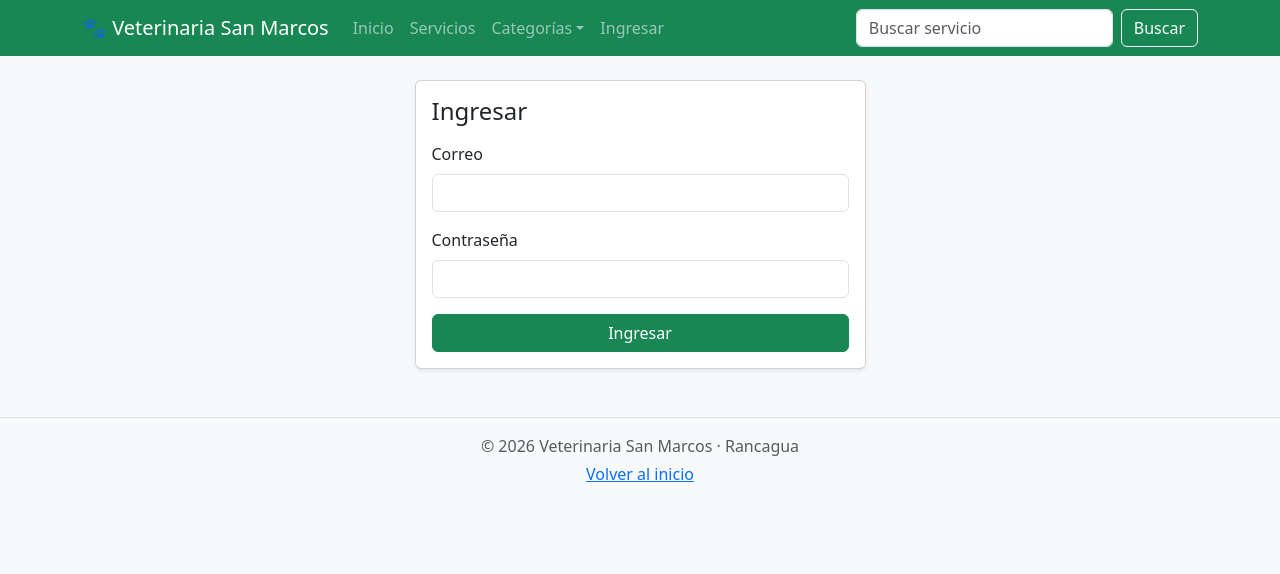
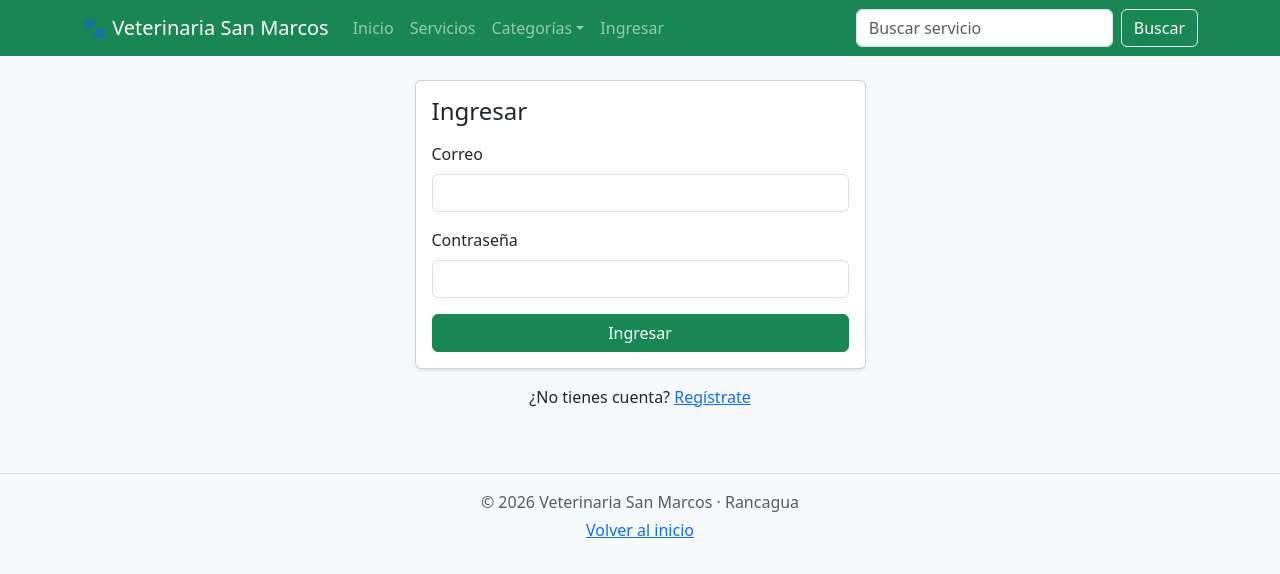
Before and after one commit to eliasgonzalez22/veterinaria-sanmarcos-p2, a React (Vite) app: page /login in a window 1280 px wide. Shown: the top 574 px of the page. Built offline with nearby package versions, Linux system fonts and the light colour scheme.

Commit message:
Agregar enlace para registro de nuevos usuarios en el componente Login

```diff
--- a/src/pages/Login.jsx
+++ b/src/pages/Login.jsx
@@ -26,6 +26,12 @@ export default function Login() {
         <Col xs={12} md={8} lg={5}>
           {mensaje && <Alert variant="danger">{mensaje}</Alert>}
           <FormularioLogin onEnviar={ingresar} />
+          <p className="mt-3 text-center">
+            ¿No tienes cuenta?{' '}
+            <a href="/registro" onClick={(e) => { e.preventDefault(); navigate('/registro') }}>
+              Regístrate
+            </a>
+          </p>
         </Col>
       </Row>
     </PlantillaPublica>
```
